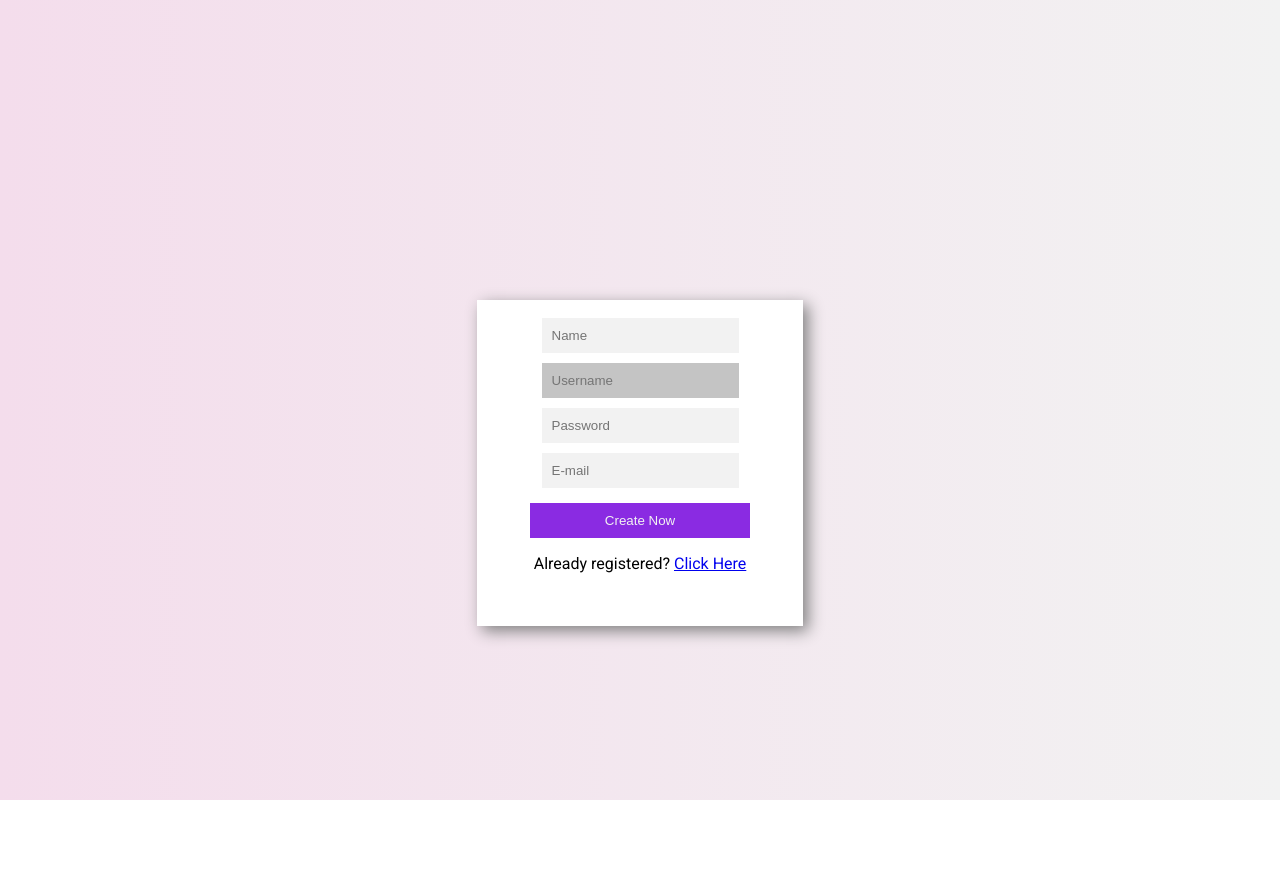
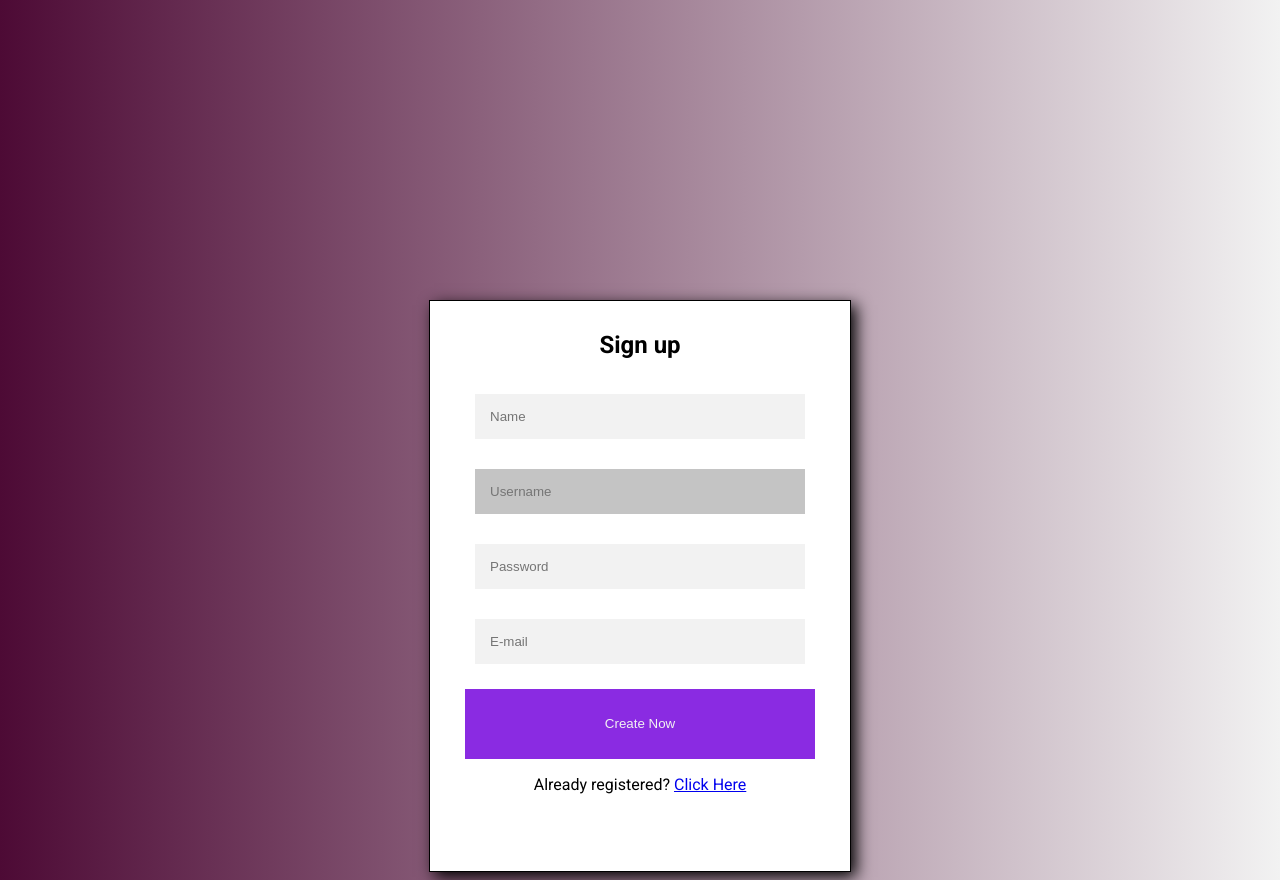
Before and after one commit to rich-dacan/basic_Form, a plain HTML site: page index.html in a window 1280 px wide. Before the commit the page ends 800 px from the top, so only its background shows below. Drawn offline with Linux system fonts and the light colour scheme.

Commit message:
Mod: Tornei-o mais sofisticado utilizando outros tipos de pseudo-classes

```diff
--- a/index.html
+++ b/index.html
@@ -24,6 +24,8 @@
 
       <div id="formStyloso">
 
+        <h1>Sign up</h1>
+
         <form class="register-form">
 
           <input type="text" placeholder="Name">
--- a/style.css
+++ b/style.css
@@ -2,22 +2,28 @@ body {
 
   font-family: 'Roboto', sans-serif;
 
-  background-image: linear-gradient(to right, #f4ddec, #f2f2f2);
+  background-image: linear-gradient(to right, #4d0a35, #f2f2f2);
+
+  /* background-image: url(https://cdn.pixabay.com/photo/2017/08/30/01/05/milky-way-2695569_960_720.jpg);
+  background-size: cover;
+  background-repeat: no-repeat; */
+
+
 }
 
 #formStyloso {
 
   background: #fff;
-  border: solid #fff;
-  /* box-shadow: 5px 5px 5px #c4c4c4; */
-  box-shadow: 5px 5px 15px grey;
+  border: solid #000 1px;
+
+  box-shadow: 5px 5px 15px rgb(0, 0, 0);
 
   text-align: center;
 
   display: block;
 
-  width: 300px;
-  height: 300px;
+  width: 400px;
+  height: 550px;
 
   margin-left: auto;
   margin-right: auto;
@@ -34,6 +40,9 @@ button {
 
   cursor: pointer;
 
+  width: 350px;
+  height: 70px;
+
   margin-top: 10px;
   padding: 10px 75px;
 
@@ -47,11 +56,21 @@ button:hover {
 
 input {
 
-  padding: 10px;
-  margin: 5px;
+  padding: 15px;
+  margin: 15px;
+  width: 300px;
 
   background-color: #f2f2f2;
   border: none;
+
+}
+input:hover::placeholder {
+  padding-left: 10px;
+  -webkit-transition: all 0.3s;
+  transition: all 0.3s;
+}
+input:focus {
+  background-color: #f7f7f3;
 
 }
 
```
